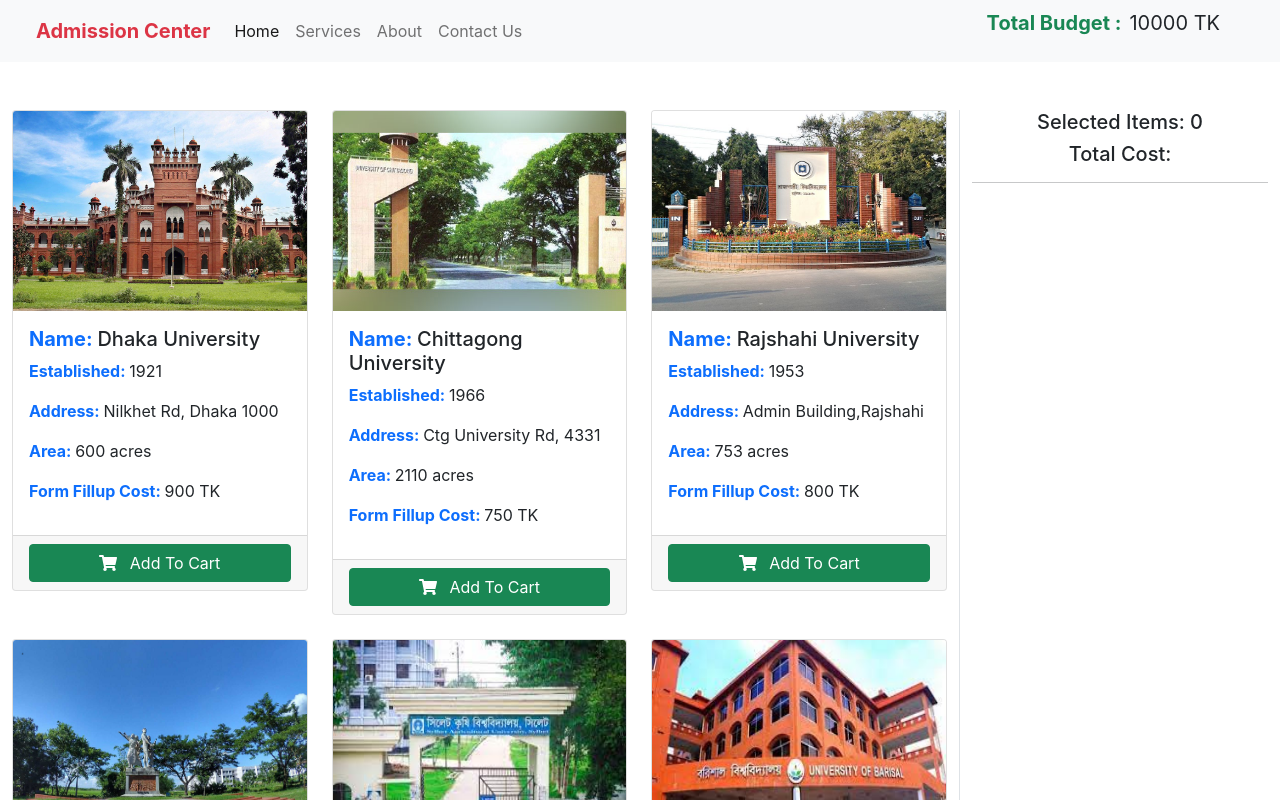
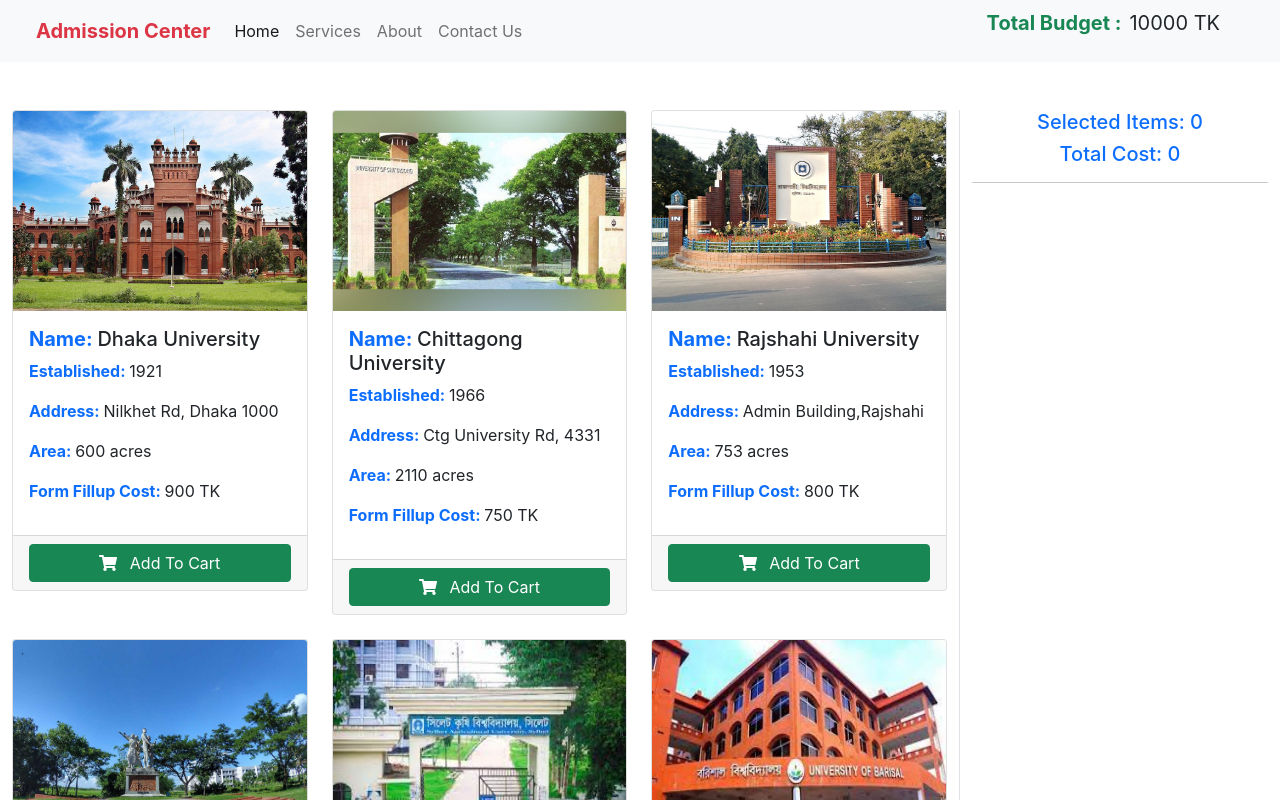
Before and after one commit to Jubair-Ahmed-Khan/admission-website, a React (Create React App) app: page / in a window 1280 px wide. Shown: the top 800 px of the page. Built offline with nearby package versions, Linux system fonts and the light colour scheme.

Commit message:
cart added

```diff
--- a/src/component/Universities/Universities.js
+++ b/src/component/Universities/Universities.js
@@ -5,6 +5,7 @@
 const Universities = () => {
     const [universities, setUniversities] = useState([]);
     const [cart, setCart] = useState([]);
+    const [price, setPrice] = useState(0);
 
     useEffect(() => {
         fetch('./university.json')
@@ -12,11 +13,14 @@
             .then(data => setUniversities(data))
 
     }, [])
+
     const handleBtn = (university) => {
+
         const newUniversity = [...cart, university];
-        //console.log(newUniversity);
         setCart(newUniversity);
-        //console.log(cart);
+        let newPrice = price + university.formFillupFee;
+        setPrice(newPrice);
+
     };
 
     return (
@@ -30,11 +34,11 @@
                     </div>
                 </div>
                 <div className="col-md-3">
-                    <h5 className="text-center">
+                    <h5 className="text-center text-primary">
                         Selected Items: {cart.length}
                     </h5>
-                    <h5 className="text-center">
-                        Total Cost:
+                    <h5 className="text-center text-primary">
+                        Total Cost: {price}
                     </h5>
                     <hr />
                     {cart.map((universities) => (
```
